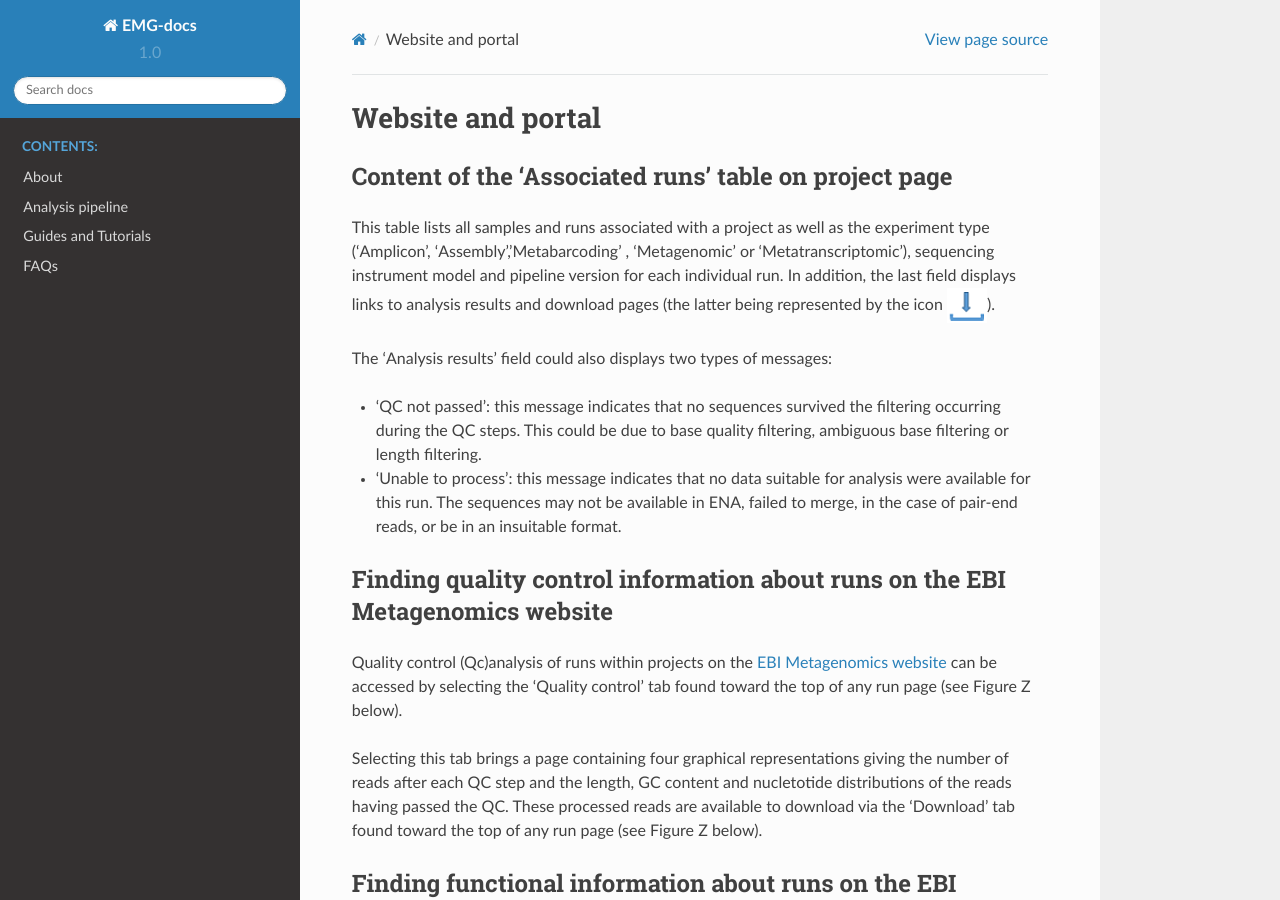
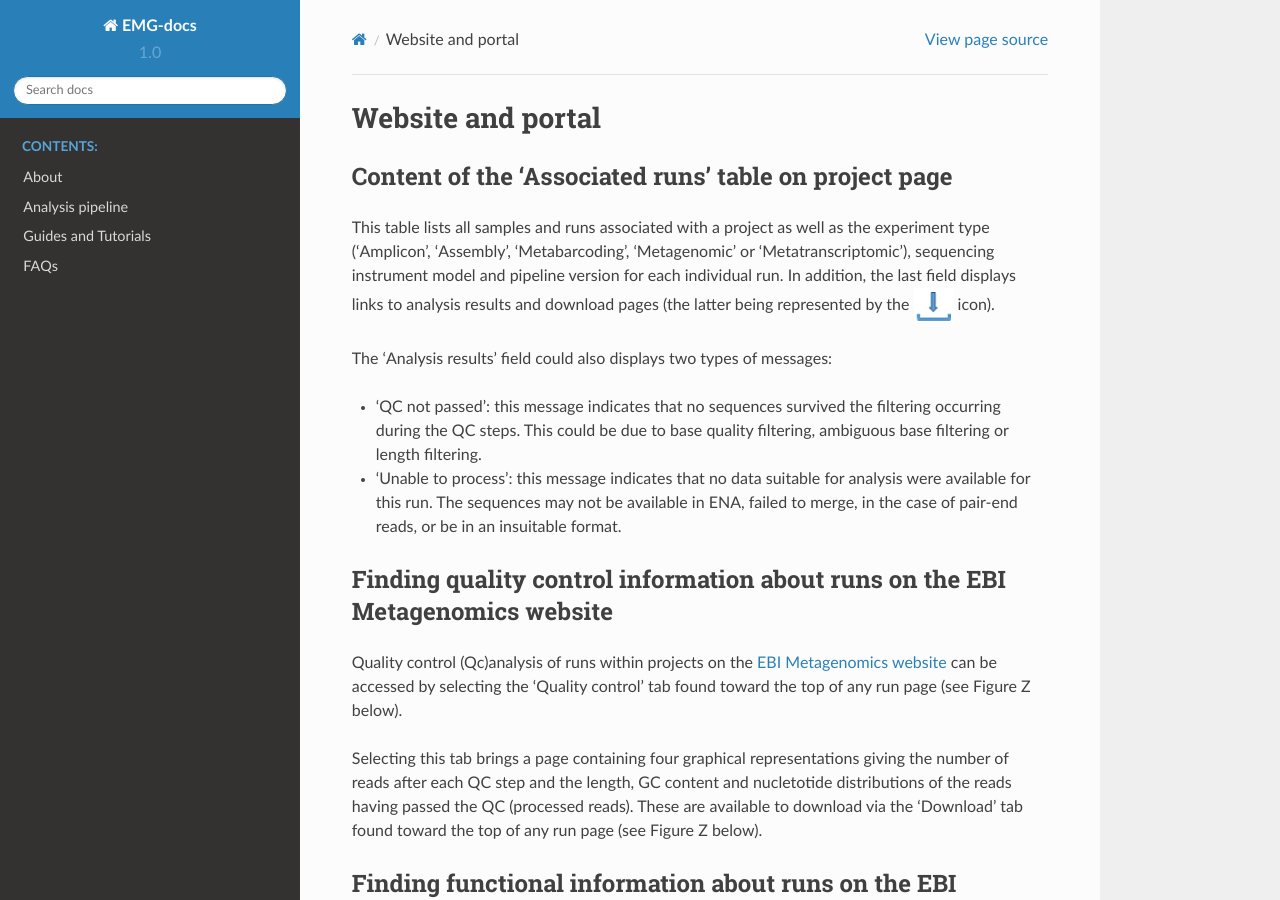
Before and after one commit to EBI-Metagenomics/EMG-docs, a Sphinx documentation site: the page built from docs/portal.rst, in a window 1280 px wide and 900 px high. Built offline with Sphinx 7.4.7 and the Read the Docs theme 2.0.0, drawn with Linux system fonts in a browser that asks for light colours.

Commit message:
Update portal.rst

```diff
--- a/docs/portal.rst
+++ b/docs/portal.rst
@@ -4,8 +4,8 @@ Website and portal
 Content of the 'Associated runs' table on project page
 ------------------------------------------------------
 
-This table lists all samples and runs associated with a project as well as the experiment type ('Amplicon', 'Assembly','Metabarcoding' , 'Metagenomic' or 'Metatranscriptomic'), sequencing instrument model and pipeline version for each individual run.
-In addition, the last field displays links to analysis results and download pages (the latter being represented by the icon |test|).
+This table lists all samples and runs associated with a project as well as the experiment type ('Amplicon', 'Assembly', 'Metabarcoding', 'Metagenomic' or 'Metatranscriptomic'), sequencing instrument model and pipeline version for each individual run.
+In addition, the last field displays links to analysis results and download pages (the latter being represented by the |test| icon).
 
 .. |test| image:: images/download_IC.png
 
@@ -20,7 +20,7 @@ Finding quality control information about runs on the EBI Metagenomics website
 
 Quality control (Qc)analysis of runs within projects on the `EBI Metagenomics website <www.ebi.ac.uk/metagenomics/>`__ can be accessed by selecting the 'Quality control' tab found toward the top of any run page (see Figure Z below).
 
-Selecting this tab brings a page containing four graphical representations giving the number of reads after each QC step and the length, GC content and nucletotide distributions of the reads having passed the QC. These processed reads are available to download via the 'Download' tab found toward the top of any run page (see Figure Z below).
+Selecting this tab brings a page containing four graphical representations giving the number of reads after each QC step and the length, GC content and nucletotide distributions of the reads having passed the QC (processed reads). These are available to download via the 'Download' tab found toward the top of any run page (see Figure Z below).
 
 -------------------------------------------------------------------------
 Finding functional information about runs on the EBI Metagenomics website
```
